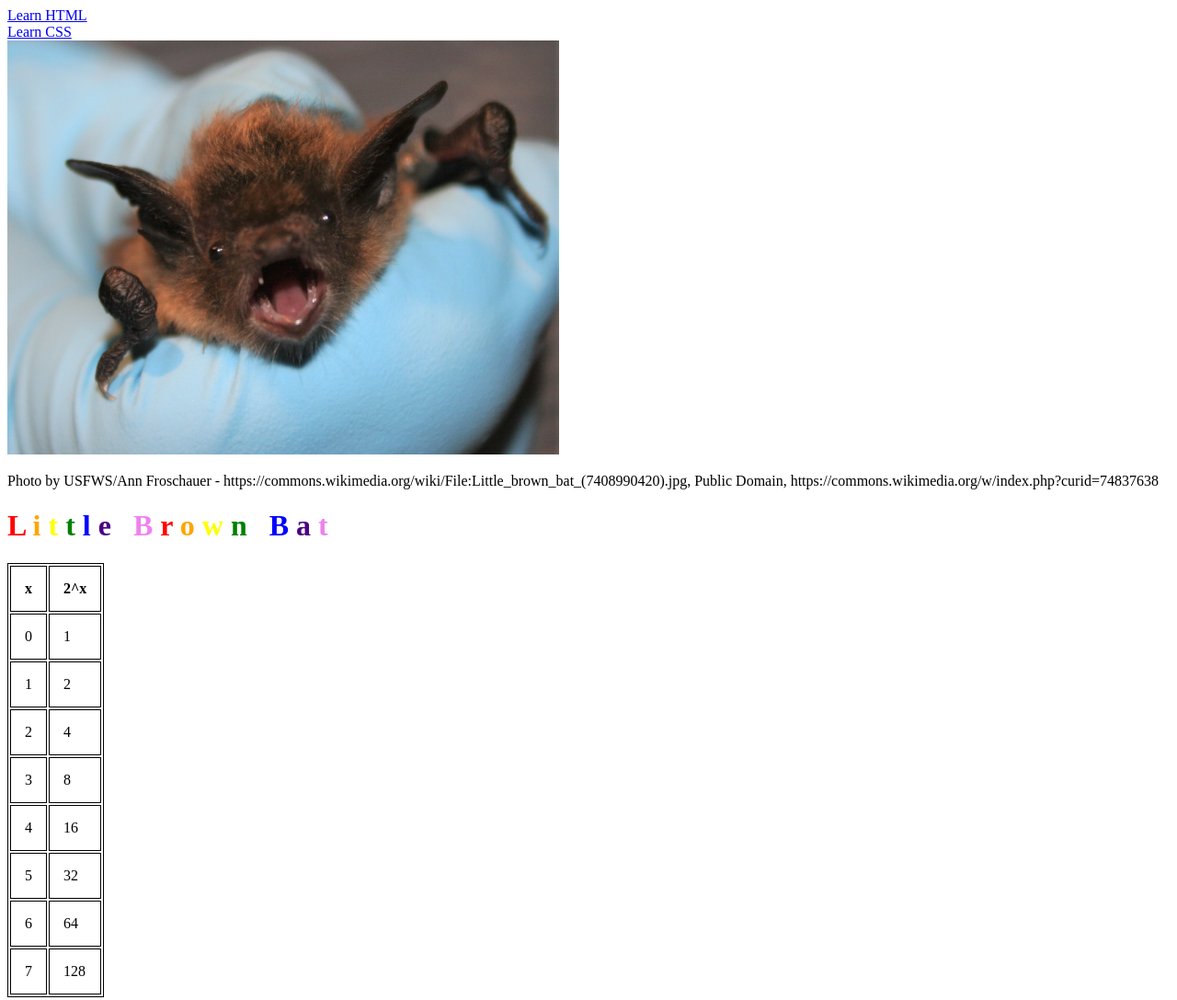
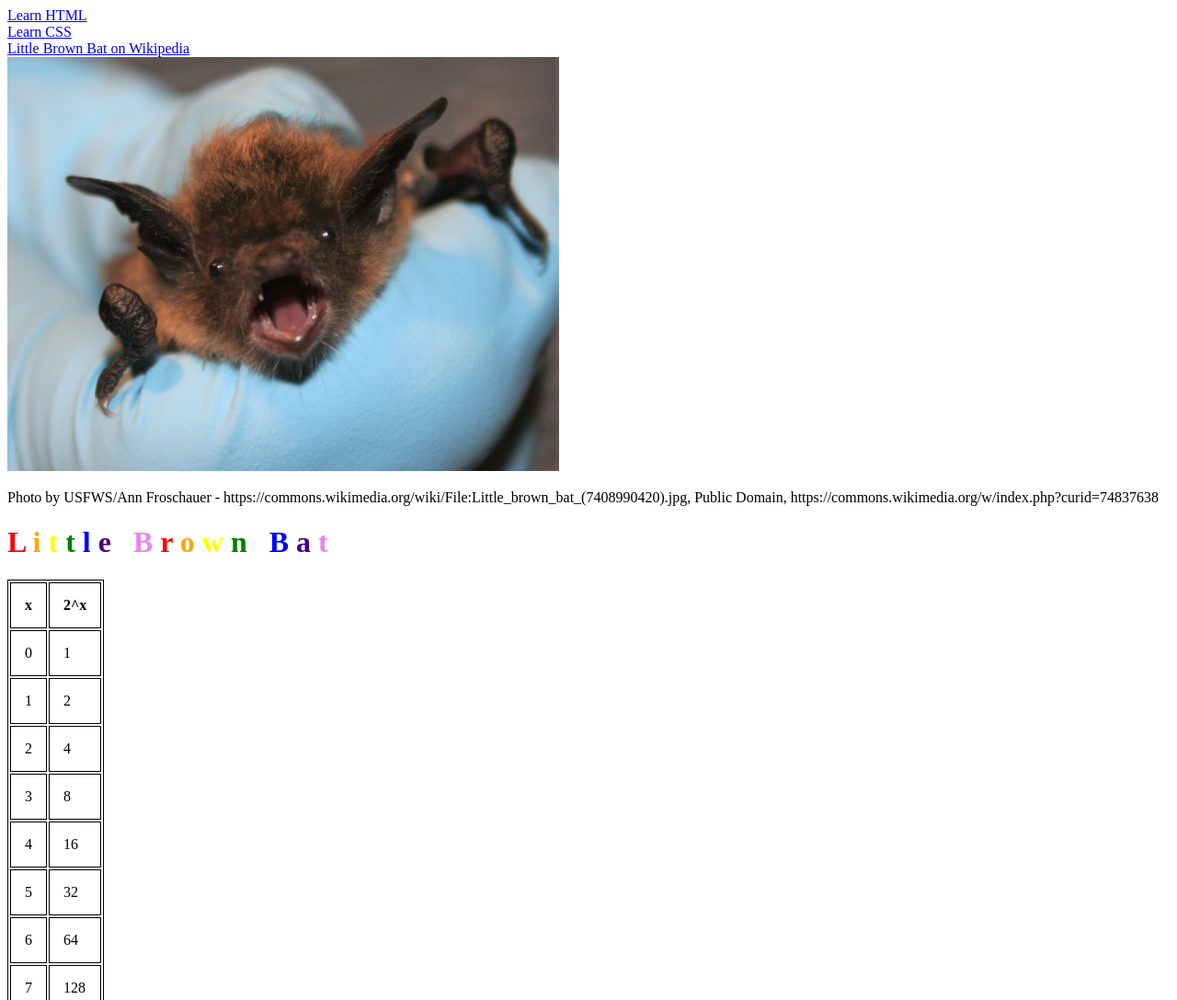
Before and after one commit to pthom2503/web_dev_hw02, a plain HTML site: page animal.html in a window 1280 px wide. Shown: the top 1087 px of the page at 92% size. Drawn offline with Linux system fonts and the light colour scheme.

Commit message:
fix animal page

```diff
--- a/animal.html
+++ b/animal.html
@@ -52,6 +52,9 @@
 </div>
 <div>
     <a href="https://www.w3schools.com/css/">Learn CSS</a>
+</div>
+<div>
+    <a href="https://en.wikipedia.org/wiki/Little_brown_bat">Little Brown Bat on Wikipedia</a>
 </div>
 <img alt="Little Brown Bat" src="Little_brown_bat_face_closeup.jpg" width="600" height="450">
 <p>Photo by USFWS/Ann Froschauer - https://commons.wikimedia.org/wiki/File:Little_brown_bat_(7408990420).jpg, Public
```
